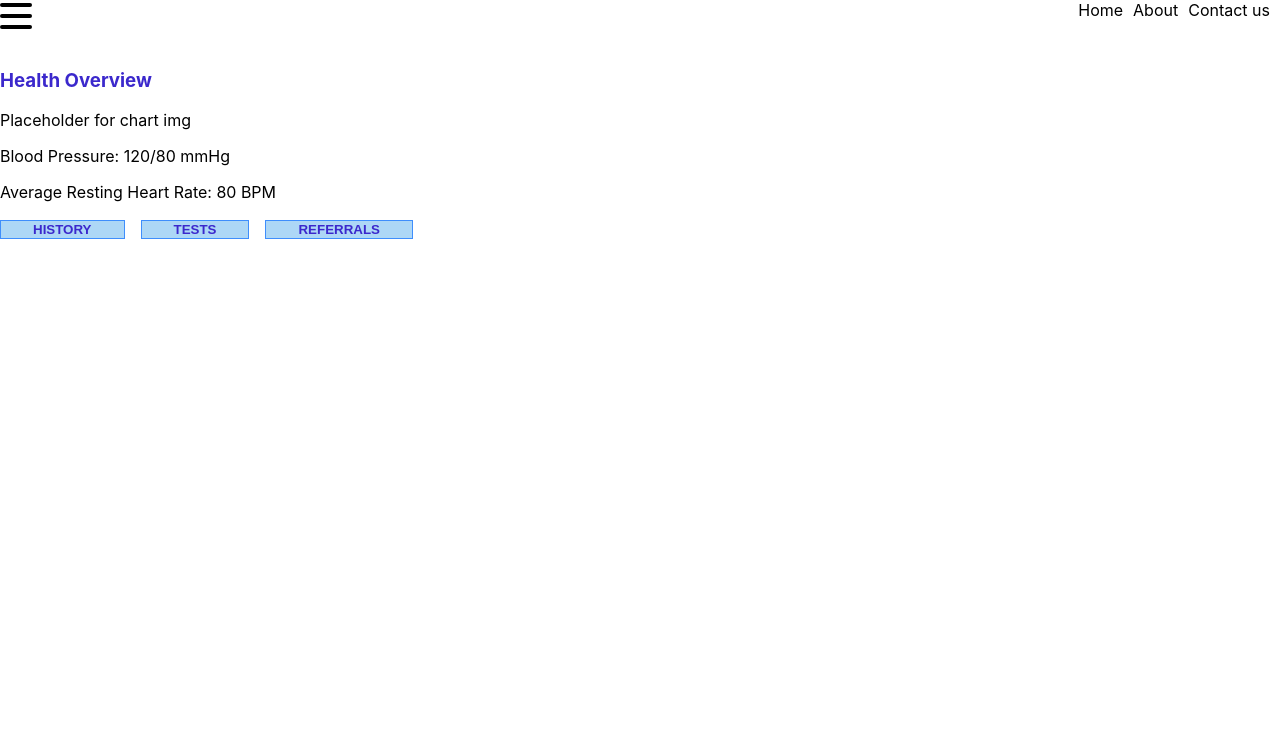
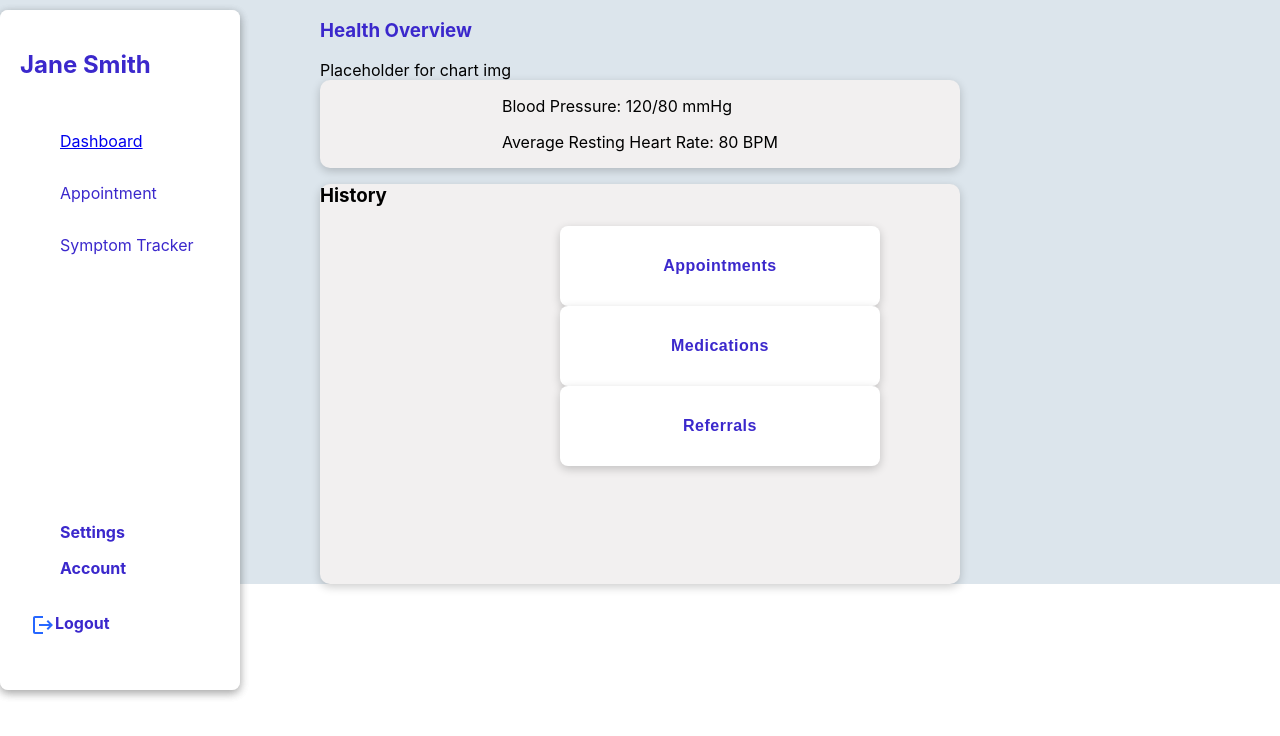
Before and after one commit to gracelau/healthconnect-client, a React (Create React App) app: page / in a window 1280 px wide. Shown: the top 736 px of the page. Built offline with nearby package versions, Linux system fonts and the light colour scheme.

Commit message:
Added sidebar component, and modified HomePage design as well as route paths in App.jsx

```diff
--- a/src/App.jsx
+++ b/src/App.jsx
@@ -10,12 +10,14 @@ import AppointmentSinglePage from "./pages/AppointmentSinglePage/AppointmentSing
 import EditAppointmentPage from "./pages/EditAppointmentPage/EditAppointmentPage";
 import MedicationsPage from "./pages/MedicationsPage/MedicationsPage";
 import ReferralsPage from "./pages/ReferralsPage/ReferralsPage";
+import Sidebar from "./components/SideBar/Sidebar";
 
 function App() {
   return (
     <BrowserRouter>
+    <Sidebar/>
     {/* <Header/> */}
-    <Nav/>
+    {/* <Nav/> */}
       <div className="App">
     <Routes>
       <Route path="/" element = {<HomePage/>} />
--- /dev/null
+++ b/src/components/SideBar/SideBar.scss
@@ -0,0 +1,100 @@
+@use "../../styles/partials/mixins" as *;
+@use "../../styles/partials/variables" as *;
+.sidebar {
+    width: 200px;
+    height: 80vh;
+    background-color: white;
+    box-shadow: 0 3px 10px rgb(0 0 0 / 0.2);
+    position: absolute;
+    top:10px;
+    padding: 20px;
+    border-radius:8px;
+
+  &__title{
+    color:$fifth;
+    font-weight:bold;
+  }
+
+    &__link {
+    color:$fifth;
+    padding-top:1rem;
+    margin-bottom:1rem;
+    list-style-type: none;
+    text-decoration: none;
+
+    &:hover {
+      color: blue;
+      text-decoration:none;
+    }
+    &:focus {
+      color: purple;
+      text-decoration: none;
+    }
+
+    &:active {
+      color:green;
+      text-decoration: none;
+    }
+
+    &:visited {
+      color:$primary;
+      text-decoration: none;
+    }
+
+    }
+
+    &__nav {
+      // display: flex;
+      // flex-direction:column;
+      padding-top:1rem;
+    }
+
+
+     &__settings{
+      color:$fifth;
+      // background-color: $second;
+      // padding-left: 3.5rem;
+      // padding-right:3.5rem;
+      font-weight:bold;
+      list-style-type: none;
+      position:absolute;
+      bottom:100px;
+      border-radius:8px;
+      margin-bottom:3rem;
+
+     }
+
+     &__acct {
+      color:$fifth;
+      // background-color: $second;
+      // padding-left: 3.5rem;
+      // padding-right:3.5rem;
+      font-weight:bold;
+      list-style-type: none;
+      position:absolute;
+      bottom:80px;
+      border-radius:8px;
+      margin-bottom:2rem;
+      // margin-bottom:3rem;
+
+
+     }
+    &__logout {
+      color:$fifth;
+      // background-color: $second;
+      padding-left: 3.5rem;
+      padding-right:3.5rem;
+      font-weight:bold;
+      list-style-type: none;
+      position:absolute;
+      bottom:0;
+      border-radius:8px;
+     padding-top: 0.3rem;
+     padding-bottom:0.3rem;
+      margin-bottom:3rem;
+      display: flex;
+      flex-direction: row;
+      left:-25px;
+
+    }
+  }
--- /dev/null
+++ b/src/components/SideBar/Sidebar.jsx
@@ -0,0 +1,24 @@
+import React from 'react';
+import { NavLink } from "react-router-dom";
+import logoutIcon from "../../assets/icons/logout.svg";
+import './SideBar.scss';
+
+
+
+function Sidebar() {
+  return (
+    <div className="sidebar">
+      <h2 className="sidebar__title">Jane Smith</h2>
+      <ul className="sidebar__nav">
+      <li className="sidebar__link"><NavLink to="/" >Dashboard</NavLink></li>
+        <li className="sidebar__link">Appointment</li>
+        <li className="sidebar__link">Symptom Tracker</li>
+        <li className="sidebar__settings">Settings</li>
+        <li className="sidebar__acct">Account</li>
+        <li className="sidebar__logout"><img className="sidebar__logout-icon" src={logoutIcon} alt="logout icon"/>Logout</li>
+      </ul>
+    </div>
+  );
+}
+
+export default Sidebar;
--- a/src/pages/HomePage/HomePage.jsx
+++ b/src/pages/HomePage/HomePage.jsx
@@ -2,7 +2,9 @@ import axios from "axios";
 import { Link } from "react-router-dom";
 import { useEffect, useState } from "react";
 import { useParams } from "react-router-dom";
+import Sidebar from "../../components/SideBar/Sidebar";
 import "../HomePage/HomePage.scss";
+
 
 
 
@@ -12,7 +14,9 @@ const HomePage = () => {
 return (
     <div className="App">
       <div className="home__wrapper">
-      <div classsName="home__container">
+      <Sidebar/>
+      <div className="home__container">
+
         <h3 className="home__title"> Health Overview</h3>
 
         <div className="home__chart">Placeholder for chart img</div>
@@ -21,14 +25,16 @@ return (
             <p className="home__vitals-content">Blood Pressure: 120/80 mmHg</p>
             <p className="home__vitals-content">Average Resting Heart Rate: 80 BPM</p>
           </div>
+          </div>
 
           <div className="home__links-container">
-         <Link to="/history" className="home__link"><button className="home__history-btn">History</button></Link>
-         <Link to="/tests" className="home__link"><button className="home__tests-btn">Tests</button></Link>
+            <h3 className="home__links-container-title">History</h3>
+         <Link to="/history/appointments" className="home__link"><button className="home__history-btn">Appointments</button></Link>
+         <Link to="/history/medications" className="home__link"><button className="home__tests-btn">Medications</button></Link>
          <Link to="/referrals" className="home__link"><button className="home__ref-btn">Referrals</button></Link>
 
 
-          </div>
+
         </div>
       </div>
 
--- a/src/pages/HomePage/HomePage.scss
+++ b/src/pages/HomePage/HomePage.scss
@@ -5,23 +5,76 @@
 
     &__title {
         color: $fifth;
+        margin-left:20rem;
+    }
+    &__chart{
+        margin-left: 20rem;
+    }
+    &__container {
+
+        width:100%;
+        // border: 2px solid grey;
+        background-color: #dce5ec;
+
     }
     &__links-container {
-        display: flex;
-        flex-direction: row;
-        justify-content: space-between;
-        width: 30%;
+        display: inline-flex;
+        flex-direction: column;
+        // align-items: flex-end;
+        // justify-content: space-around;
+        width: 50%;
+        height:50vh;
+        // border: 2px solid grey;
+        background-color:rgb(242, 240, 240);
+        border-radius: 10px;
+        margin-left:20rem;
+        box-shadow: 0 3px 10px rgb(0 0 0 / 0.2);
+
+
+
+    }
+
+
+    &__links-container-title{
+        margin-top:0;
+        margin-right:25rem;
+    }
+
+    &__vitals-container{
+        display:flex;
+        // border: 1px solid black;
+        width: 50%;
+        align-items: center;
+        justify-content: center;
+        background-color:rgb(242, 240, 240);
+        margin-left: 20rem;
+        border-radius: 10px;
+        margin-bottom:1rem;
+        box-shadow: 0 3px 10px rgb(0 0 0 / 0.2);
     }
 
     &__history-btn, &__tests-btn, &__ref-btn{
+        width:50%;
+
         color:$fifth;
-        background-color: $primary;
-        border: 1px solid $third;
-        padding-left: 2rem;
-        padding-right: 2rem;
+        background-color:white;
+        // border: 1px solid $third;
+        border:none;
+        border-radius: 8px;
+        // padding-left: 7rem;
+        // padding-right: 7rem;
+        height:5rem;
         font-weight: bold;
-        text-transform: uppercase;
+        font-size:1rem;
+        // text-transform: uppercase;
+        letter-spacing:0.5px;
+        margin-left:15rem;
         margin-right:1rem;
+        box-shadow: 0 3px 10px rgb(0 0 0 / 0.2);
+
+    }
+    &__wrapper {
+        display: flex;
 
     }
 }
```
Also changed, not shown: src/assets/icons/logout.svg (added).
